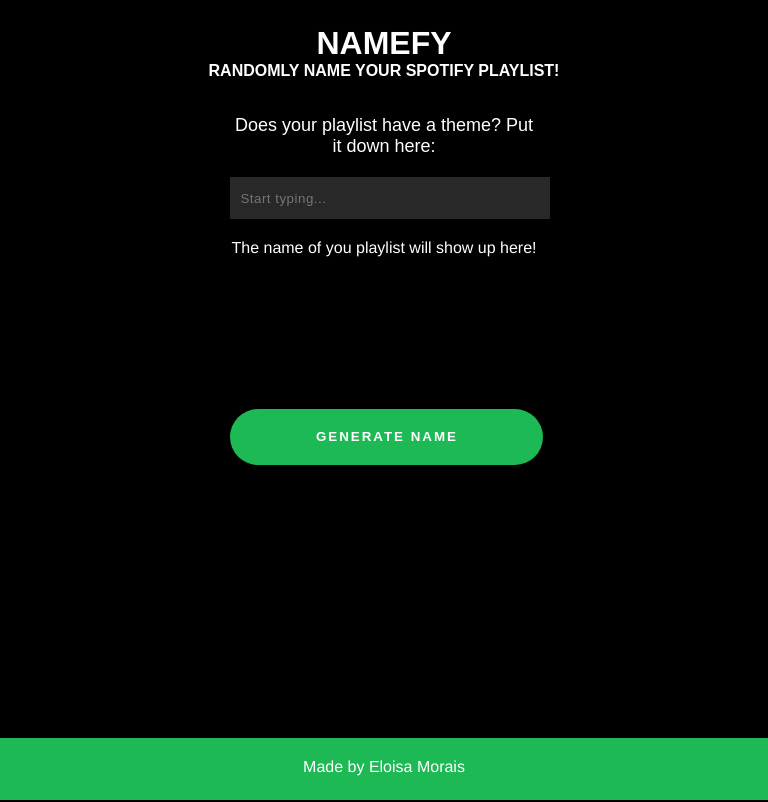
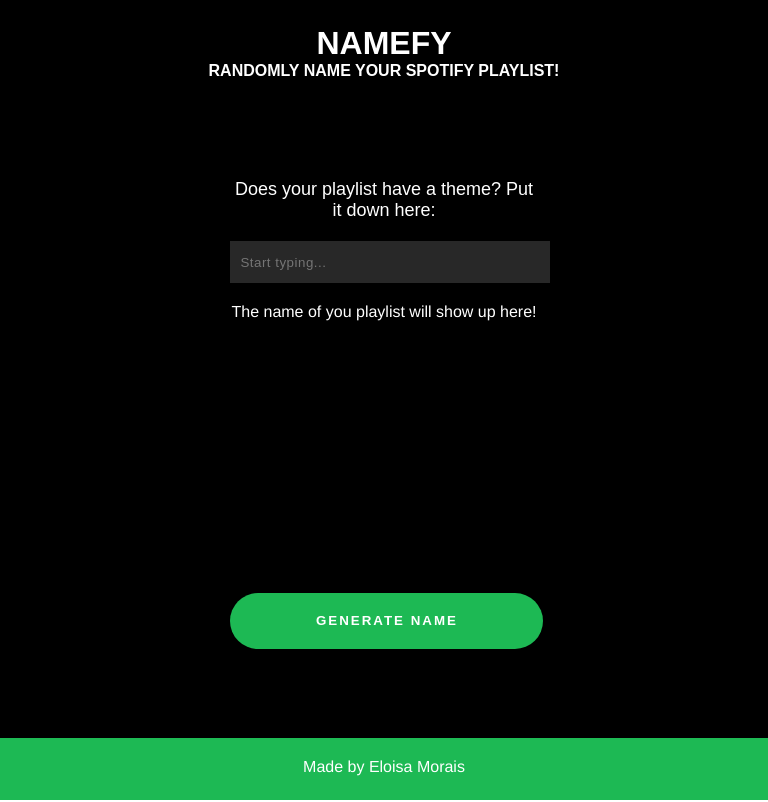
Before and after one commit to eloisasmorais/eloisasmorais.github.io, a PHP site: page / in a window 768 px wide. Run offline with PHP 8.4, Linux system fonts and the light colour scheme.

Commit message:
Fixed media query for tablets

```diff
--- a/Namefy/style.css
+++ b/Namefy/style.css
@@ -126,7 +126,7 @@ a {
 }
 
 @media screen and (min-width: 300px)
-and (max-width: 600px) {
+and (max-width: 500px) {
     .container {
         overflow: hidden;
         width: 100%;
@@ -184,6 +184,14 @@ and (max-width: 600px) {
     }
 }
 
-/* @media screen and (min-width: 700px) and (max-width: 1200px) {
+@media screen and (min-width: 700px) and (max-width: 1200px) {
+    .functionality {
+        position: relative;
+        top: 8vh;
+    }
 
-} */
+    .btn {
+        position: relative;
+        top: 5vh;
+    }
+}
```
